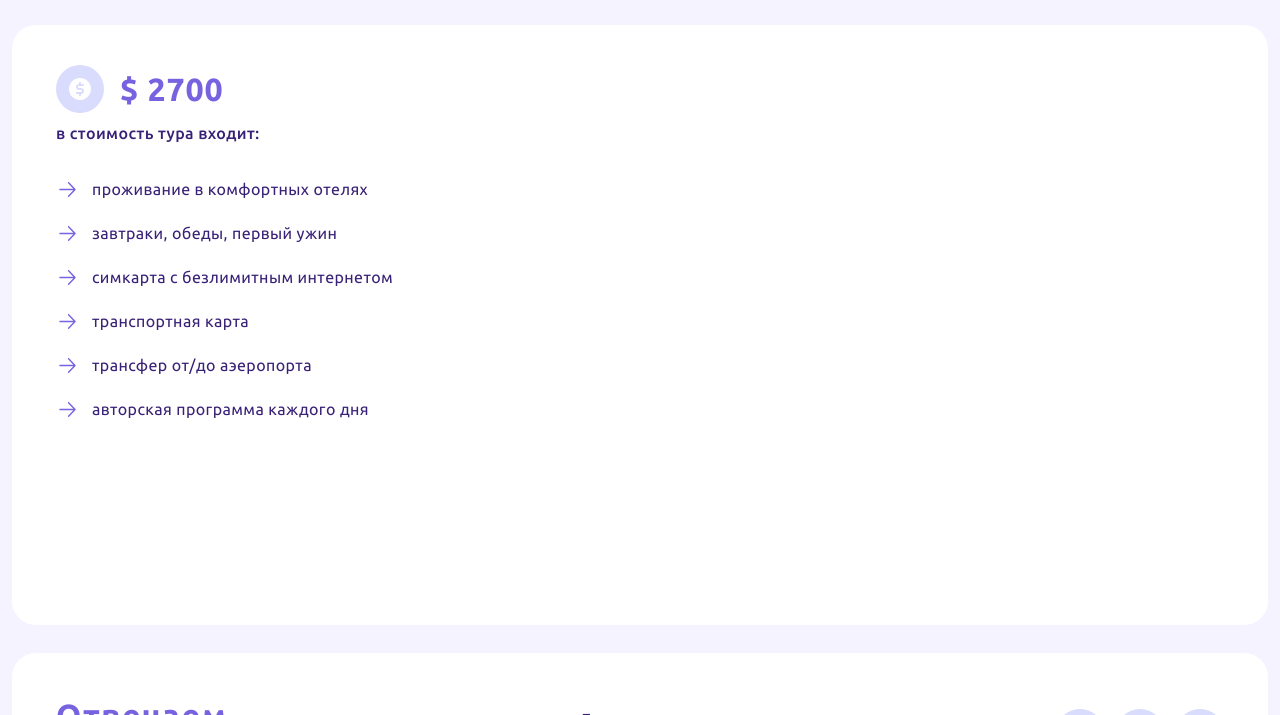
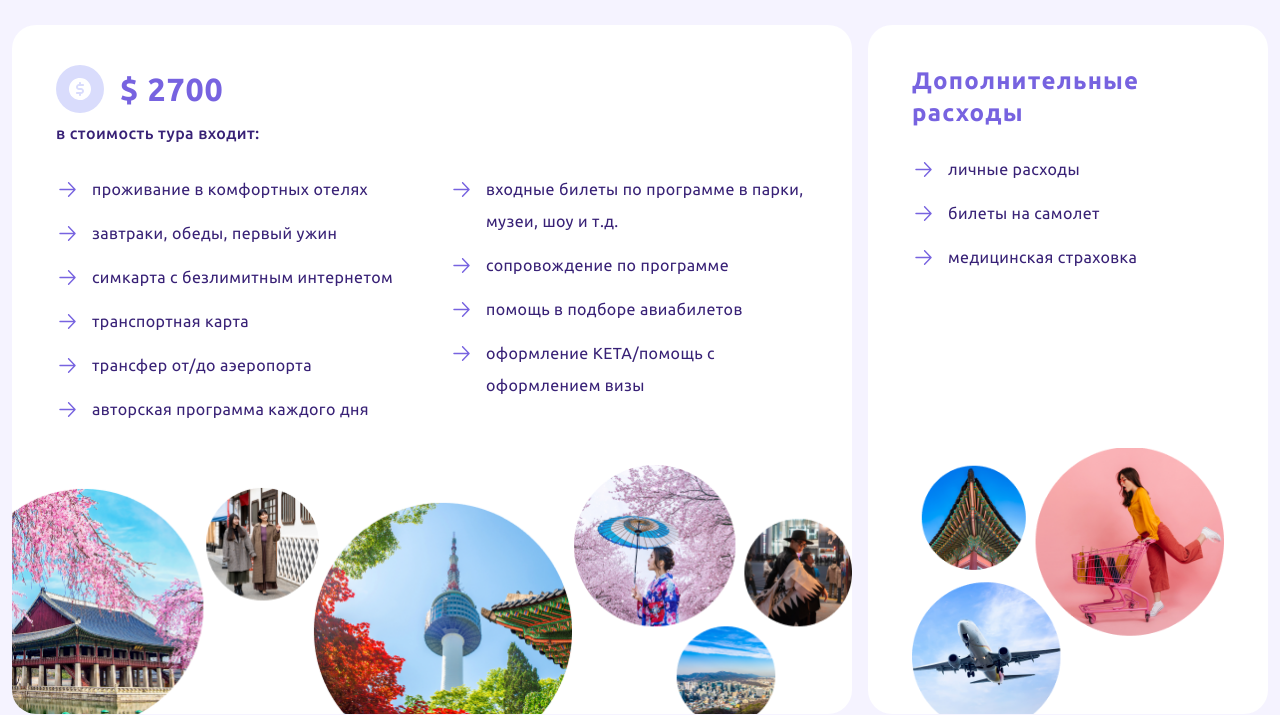
Before and after one commit to AzamjonKobulov/wings-tour, a website: page public/course.html in a window 1280 px wide. Shown: the part 2486-3201 px from the top of the page. Drawn offline with nearby package versions, Linux system fonts and the light colour scheme; files that its build step writes are made by us from their sources.

Commit message:
fixed/issues

```diff
--- a/public/course.html
+++ b/public/course.html
@@ -1020,12 +1020,9 @@
             </p>
           </div>
 
-          <!-- Price Info Section -->
-          <div class="md:flex items-stretch gap-4">
-            <!-- Main Price Info -->
-            <div
-              class="flex-1 h-[530px] sm:h-[600px] bg-white rounded-3xl overflow-hidden"
-            >
+          <!-- Price Info -->
+          <div class="md:flex flex-col lg:flex-row items-stretch gap-4">
+            <div class="flex-1 bg-white rounded-3xl overflow-hidden">
               <!-- Infos -->
               <div class="space-y-6 p-6 lg:py-10 lg:px-11">
                 <div class="space-y-1">
@@ -1047,7 +1044,7 @@
 
                 <!-- List -->
                 <div class="grid xl:grid-cols-2 gap-2 xl:gap-9 leading-8">
-                  <!-- Left Column -->
+                  <!-- Left -->
                   <ul class="space-y-3">
                     <li class="flex gap-3">
                       <img
@@ -1109,8 +1106,8 @@
                     </li>
                   </ul>
 
-                  <!-- Additional Info Section -->
-                  <ul id="additional-info-1" class="hidden space-y-3">
+                  <!-- Right -->
+                  <ul id="additional-info-1" class="hidden sm:block space-y-3">
                     <li class="flex gap-3">
                       <img
                         src="./assets/images/icon-arrow-right.svg"
@@ -1118,7 +1115,7 @@
                         class="size-6 mt-1"
                       />
                       <p class="text-brand-dark-purple">
-                        входные билеты по программе
+                        входные билеты по программе в парки, музеи, шоу и т.д.
                       </p>
                     </li>
                     <li class="flex gap-3">
@@ -1147,14 +1144,20 @@
                         alt="Arrow"
                         class="size-6 mt-1"
                       />
-                      <p class="text-brand-dark-purple">оформление KETA/визы</p>
+                      <p class="text-brand-dark-purple">
+                        оформление KETA/помощь с оформлением визы
+                      </p>
                     </li>
                   </ul>
 
-                  <div id="additional-info-2" class="hidden space-y-6 pt-5">
+                  <div
+                    id="additional-info-2"
+                    class="hidden sm:hidden space-y-6 pt-5"
+                  >
                     <h3 class="text-brand-vivid-purple">
                       Дополнительные расходы
                     </h3>
+
                     <ul class="space-y-3">
                       <li class="flex gap-3">
                         <img
@@ -1187,7 +1190,13 @@
                 </div>
               </div>
 
-              <!-- Mobile Toggle Button -->
+              <!-- Bottom Images -->
+              <img
+                src="./assets/images/price-images-1.png"
+                alt="Images"
+                class="w-full hidden lg:block"
+              />
+
               <div class="flex sm:hidden items-center justify-end pb-4 pr-5">
                 <button
                   class="text-brand-vivid-purple leading-8 tracking-wider border-b border-brand-vivid-purple pb-0.5"
@@ -1196,6 +1205,49 @@
                   Смотреть весь список
                 </button>
               </div>
+            </div>
+
+            <!-- Additionals -->
+            <div
+              class="lg:w-[400px] hidden sm:flex flex-col justify-between bg-white rounded-3xl overflow-hidden mt-4 md:mt-0 p-6 lg:pb-0 lg:pt-10 lg:px-11"
+            >
+              <div class="space-y-6">
+                <h3 class="text-brand-vivid-purple">Дополнительные расходы</h3>
+
+                <ul class="space-y-3">
+                  <li class="flex gap-3">
+                    <img
+                      src="./assets/images/icon-arrow-right.svg"
+                      alt="Arrow"
+                      class="size-6 mt-1"
+                    />
+                    <p class="text-brand-dark-purple">личные расходы</p>
+                  </li>
+                  <li class="flex gap-3">
+                    <img
+                      src="./assets/images/icon-arrow-right.svg"
+                      alt="Arrow"
+                      class="size-6 mt-1"
+                    />
+                    <p class="text-brand-dark-purple">билеты на самолет</p>
+                  </li>
+                  <li class="flex gap-3">
+                    <img
+                      src="./assets/images/icon-arrow-right.svg"
+                      alt="Arrow"
+                      class="size-6 mt-1"
+                    />
+                    <p class="text-brand-dark-purple">медицинская страховка</p>
+                  </li>
+                </ul>
+              </div>
+
+              <!-- Bottom Images -->
+              <img
+                src="./assets/images/price-images-2.png"
+                alt="Images"
+                class="w-full hidden lg:block mt-auto"
+              />
             </div>
           </div>
         </div>
```
Also changed, not shown: public/css/styles.css (deleted).
